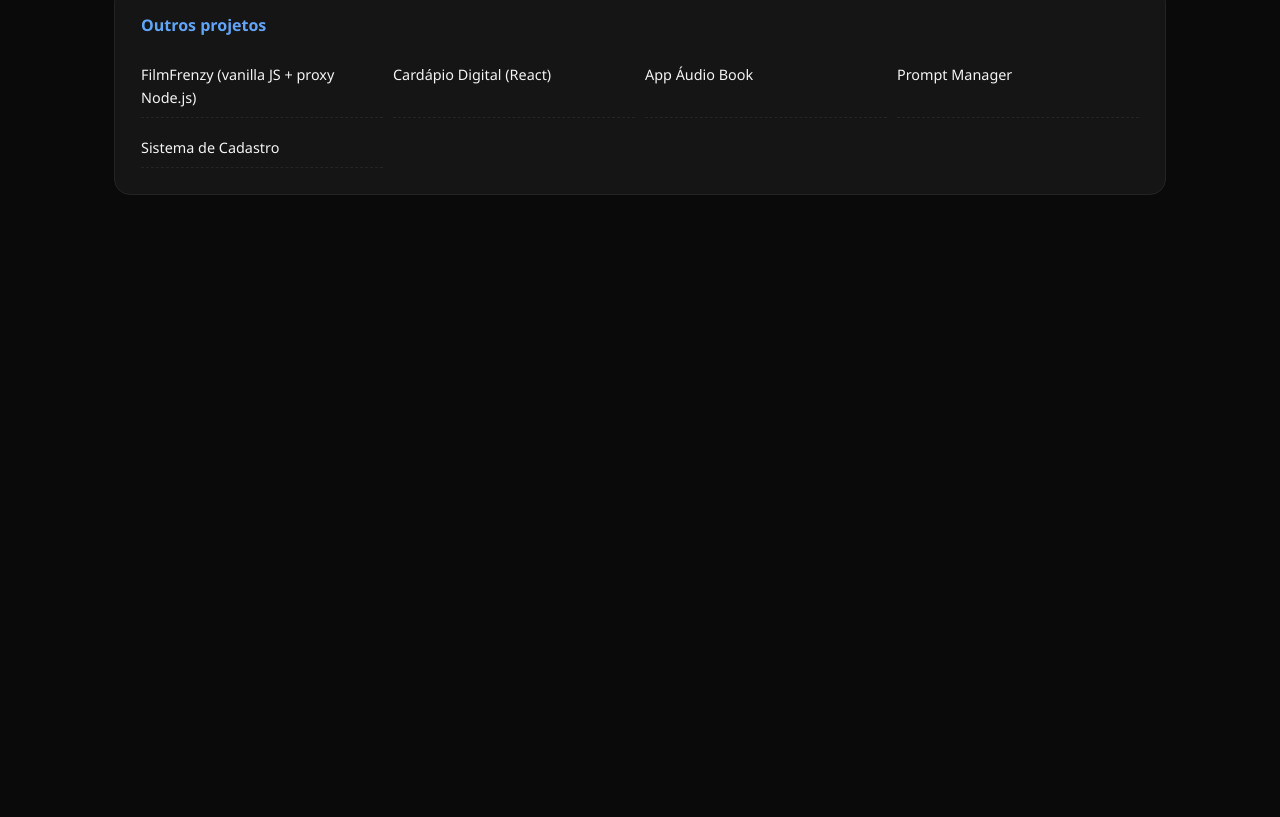
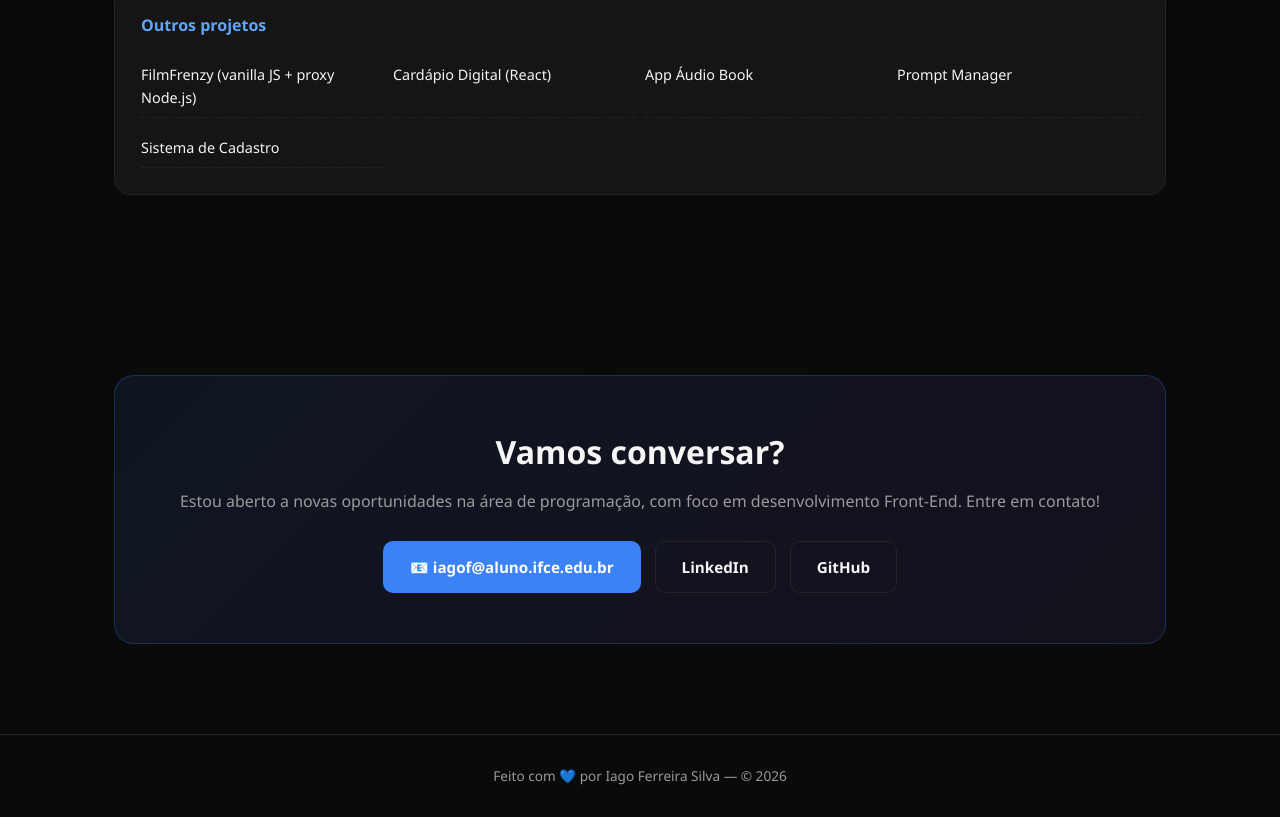
Before and after one commit to Iago-Ferreira-Silva/portfolio, a React app: page / in a window 1280 px wide. Shown: the part 2938-3755 px from the top of the page. Before the commit the page ends 3223 px from the top, so only its background shows below. Built offline with nearby package versions, Linux system fonts and the light colour scheme; the HTML template or start-up script is replaced by a standard one.

Commit message:
feat: adiciona componentes Contact e Footer

```diff
--- a/src/App.jsx
+++ b/src/App.jsx
@@ -3,6 +3,8 @@ import Hero from './components/Hero';
 import About from './components/About';
 import Skills from './components/Skills';
 import Projects from './components/Projects';
+import Contact from './components/Contact';
+import Footer from './components/Footer';
 import './App.css';
 
 function App() {
@@ -13,6 +15,8 @@ function App() {
       <About />
       <Skills />
       <Projects />
+      <Contact />
+      <Footer />
     </>
   );
 }
--- /dev/null
+++ b/src/components/Contact.css
@@ -0,0 +1,20 @@
+.contact-box {
+  background: linear-gradient(135deg, rgba(59, 130, 246, .1), rgba(139, 92, 246, .08));
+  border: 1px solid rgba(59, 130, 246, .25);
+  border-radius: 20px;
+  padding: 50px;
+  text-align: center;
+}
+
+.contact-box h2 {
+  margin-bottom: 12px;
+}
+
+.contact-box p {
+  color: var(--muted);
+  margin-bottom: 26px;
+}
+
+.contact-btn-row {
+  justify-content: center;
+}
--- /dev/null
+++ b/src/components/Contact.jsx
@@ -0,0 +1,47 @@
+import './Contact.css';
+
+function Contact() {
+  return (
+    <section id="contato">
+      <div className="wrap">
+        <div className="contact-box">
+          <h2>Vamos conversar?</h2>
+
+          <p>
+            Estou aberto a novas oportunidades na área de programação, com
+            foco em desenvolvimento Front-End. Entre em contato!
+          </p>
+
+          <div className="btn-row contact-btn-row">
+            <a
+              className="btn btn-primary"
+              href="mailto:iagof@aluno.ifce.edu.br"
+            >
+              📧 iagof@aluno.ifce.edu.br
+            </a>
+
+            <a
+              className="btn btn-outline"
+              href="https://www.linkedin.com/in/iago-ferreira-silva-9278ab257/"
+              target="_blank"
+              rel="noopener noreferrer"
+            >
+              LinkedIn
+            </a>
+
+            <a
+              className="btn btn-outline"
+              href="https://github.com/Iago-Ferreira-Silva"
+              target="_blank"
+              rel="noopener noreferrer"
+            >
+              GitHub
+            </a>
+          </div>
+        </div>
+      </div>
+    </section>
+  );
+}
+
+export default Contact;
--- /dev/null
+++ b/src/components/Footer.css
@@ -0,0 +1,11 @@
+footer {
+  border-top: 1px solid var(--border);
+  padding: 30px 0;
+  text-align: center;
+  color: var(--muted);
+  font-size: .85rem;
+}
+
+footer a {
+  color: var(--accent2);
+}
--- /dev/null
+++ b/src/components/Footer.jsx
@@ -0,0 +1,13 @@
+import './Footer.css';
+
+function Footer() {
+  return (
+    <footer>
+      <div className="wrap">
+        Feito com 💙 por Iago Ferreira Silva — © 2026
+      </div>
+    </footer>
+  );
+}
+
+export default Footer;
```
